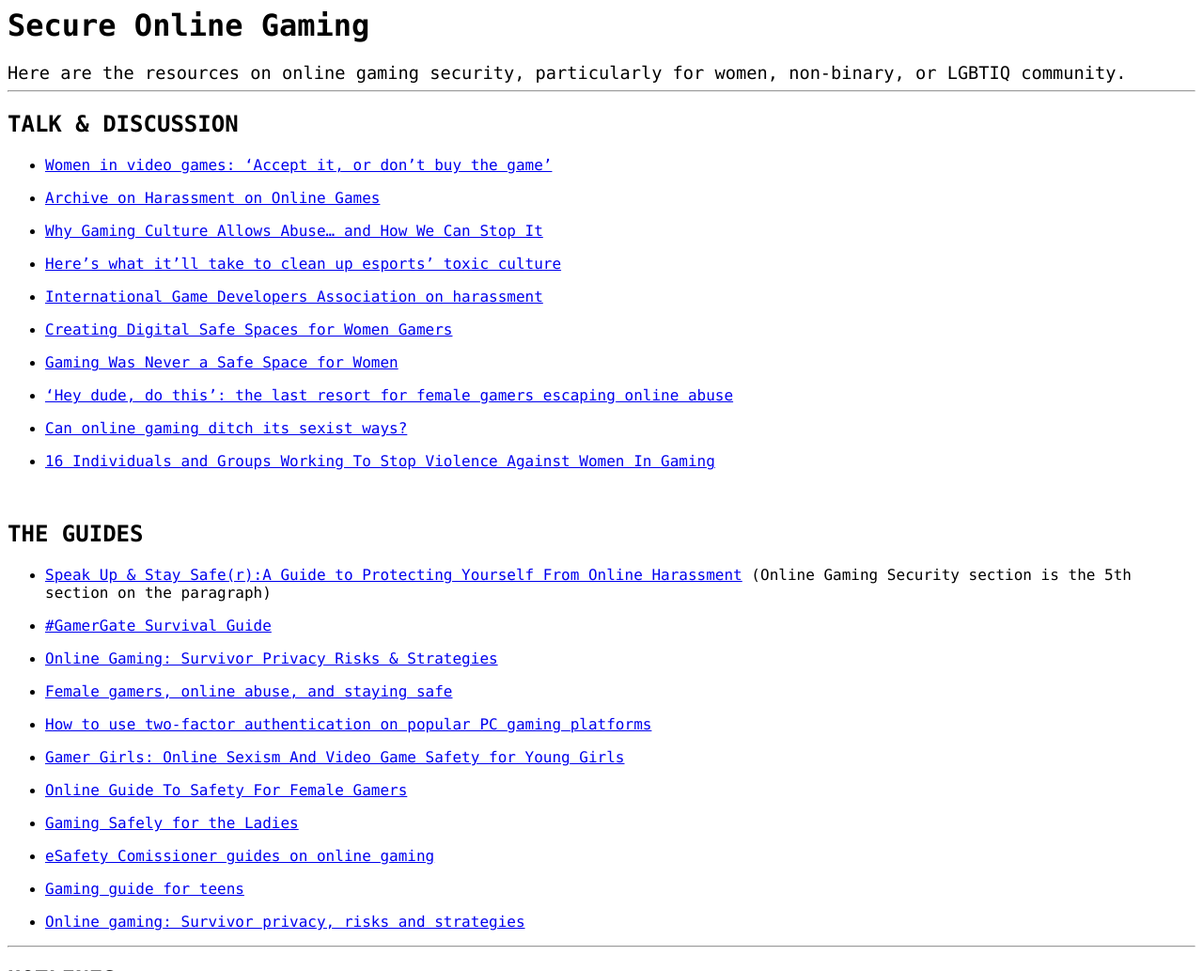
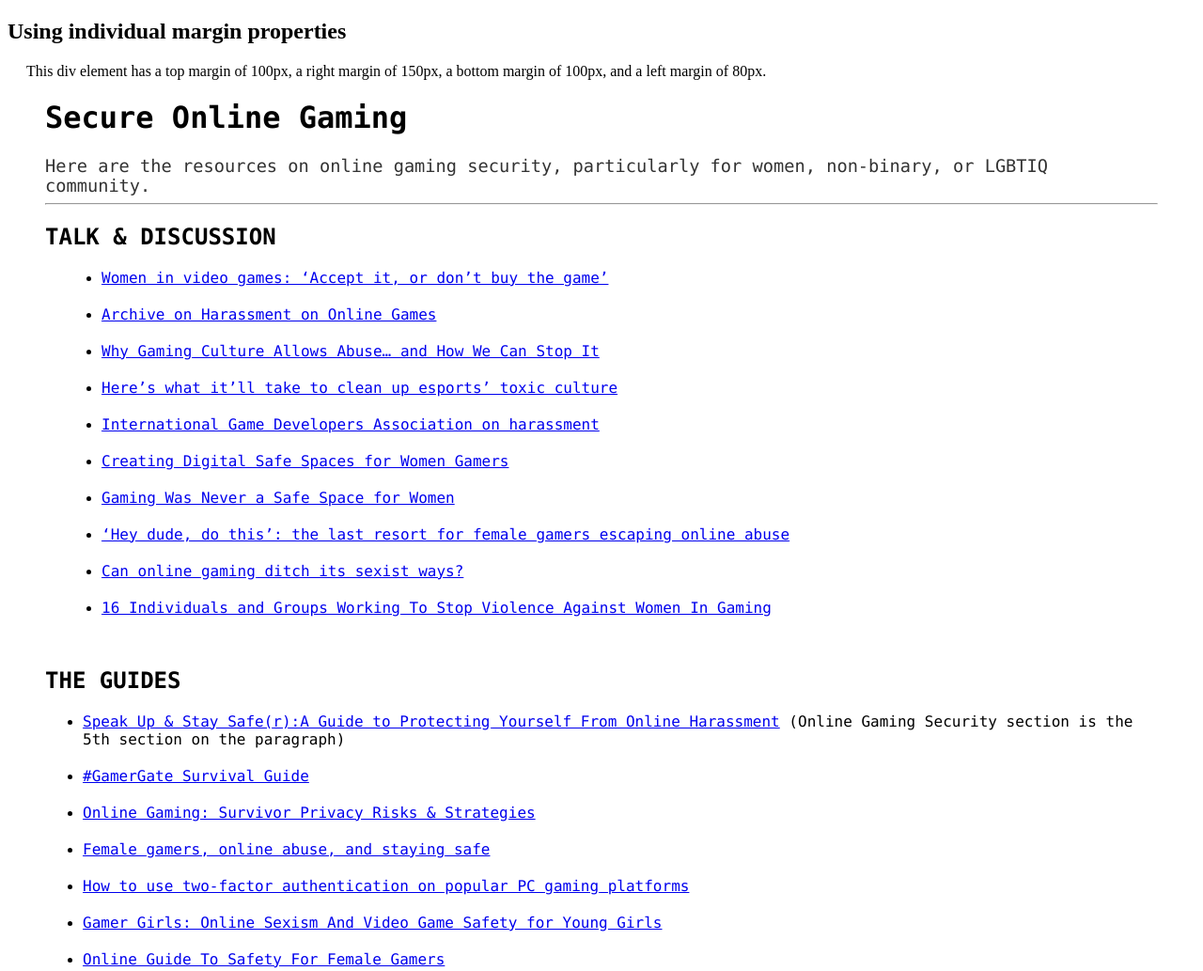
Before and after one commit to deeperunder/securegaming, a plain HTML site: page docs/index.html in a window 1280 px wide. Shown: the top 1033 px of the page at 94% size. Drawn offline with Linux system fonts and the light colour scheme.

Commit message:
Update index.html

```diff
--- a/docs/index.html
+++ b/docs/index.html
@@ -1,7 +1,30 @@
+<!DOCTYPE html>
+<html>
+<head>
+<style>
+div {
+  margin-top: 20px;
+  margin-bottom: 20px;
+  margin-right: 20px;
+  margin-left: 20px;
+  background-color: white;
+}
+</style>
+</head>
+<body>
+
+<h2>Using individual margin properties</h2>
+
+<div>This div element has a top margin of 100px, a right margin of 150px, a bottom margin of 100px, and a left margin of 80px.</div>
+
+</body>
+</html>
+
+
 <div id="magicdomid2" class="ace-line" spellcheck="true">
 <div id="magicdomid3" class="ace-line" spellcheck="true">
 <h1><span style="font-family: terminal, monaco, monospace;">Secure Online Gaming</span></h1>
-<span style="font-family: terminal, monaco, monospace; font-size: 14pt;">Here are the resources on online gaming security, particularly for women, non-binary, or LGBTIQ community.</span>
+<span style="font-family: terminal, monaco, monospace; font-size: 14pt; color: #333333;">Here are the resources on online gaming security, particularly for women, non-binary, or LGBTIQ community.</span>
 
 <hr />
 
@@ -120,8 +143,6 @@
 <div id="magicdomid51" class="ace-line" spellcheck="true"></div>
 <div spellcheck="true">
 
-<hr />
-
 </div>
 <div id="magicdomid3" class="ace-line" spellcheck="true">
 <h2><span style="font-family: terminal, monaco, monospace;">HOTLINES</span></h2>
```
